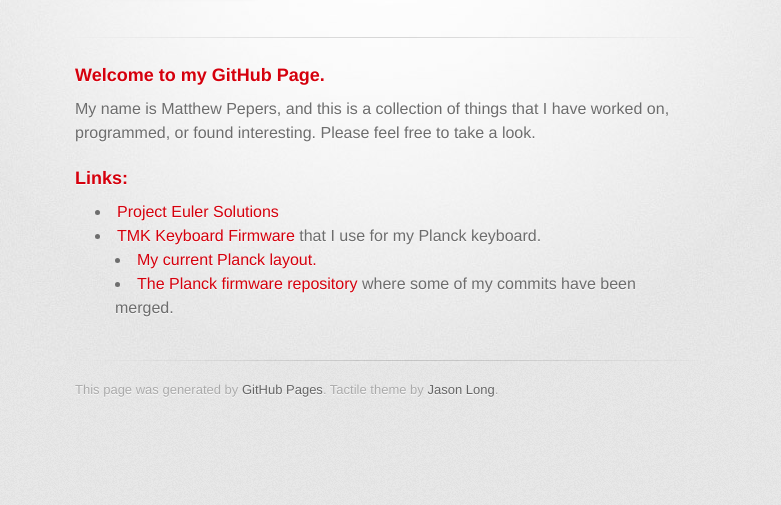
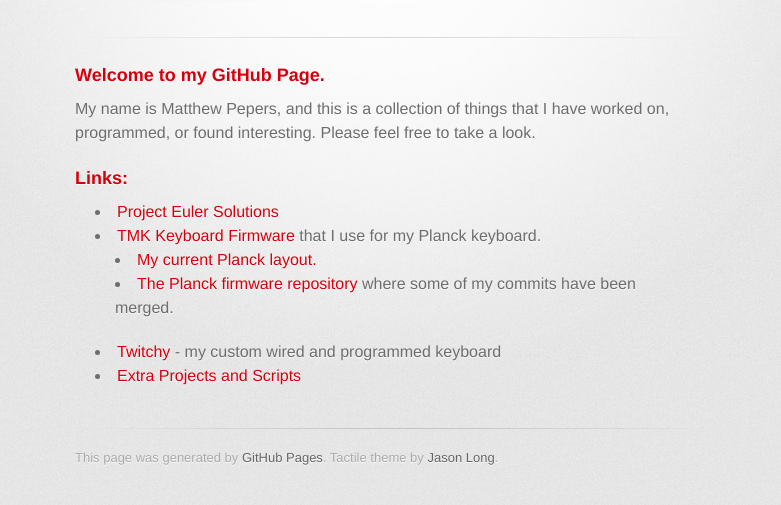
Before and after one commit to pepers/pepers.github.io, a plain HTML site: page index.html in a window 1280 px wide. Shown: the part 209-714 px from the top of the page, without its empty margins (255-1036 px from the left). Drawn offline with Linux system fonts and the light colour scheme; a web font is replaced by a local one.

Commit message:
added some links to github projects

```diff
--- a/index.html
+++ b/index.html
@@ -45,6 +45,8 @@
       <li><a href="https://github.com/jackhumbert/tmk_keyboard">The Planck firmware repository</a> where some of my commits have been merged.</li>
     </ul>
   </li>
+  <li><a href="https://github.com/pepers/twitchy">Twitchy</a> - my custom wired and programmed keyboard</li>
+  <li><a href="https://github.com/pepers/extra">Extra Projects and Scripts</a></li>
 </ul>
         </section>
 
```
